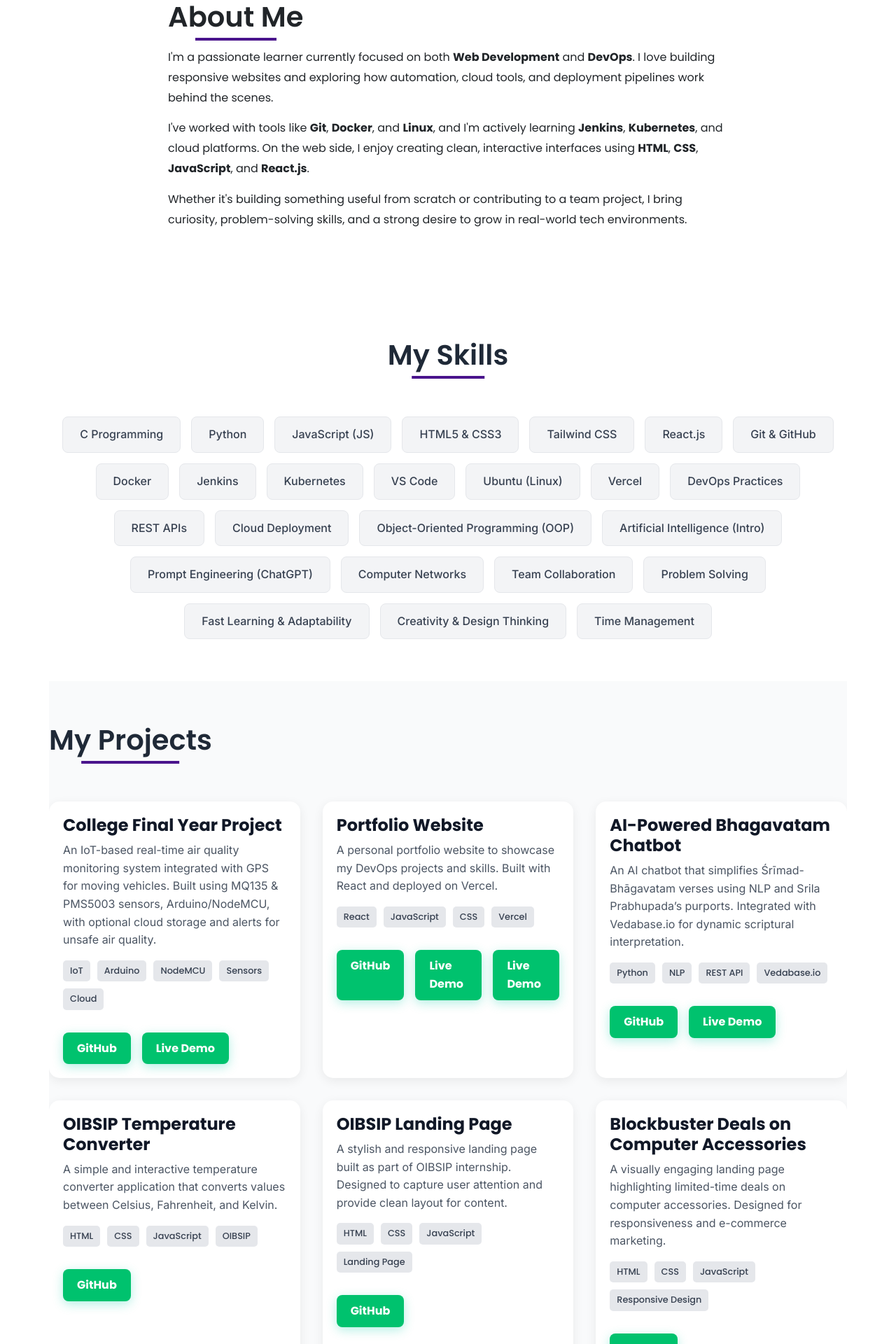
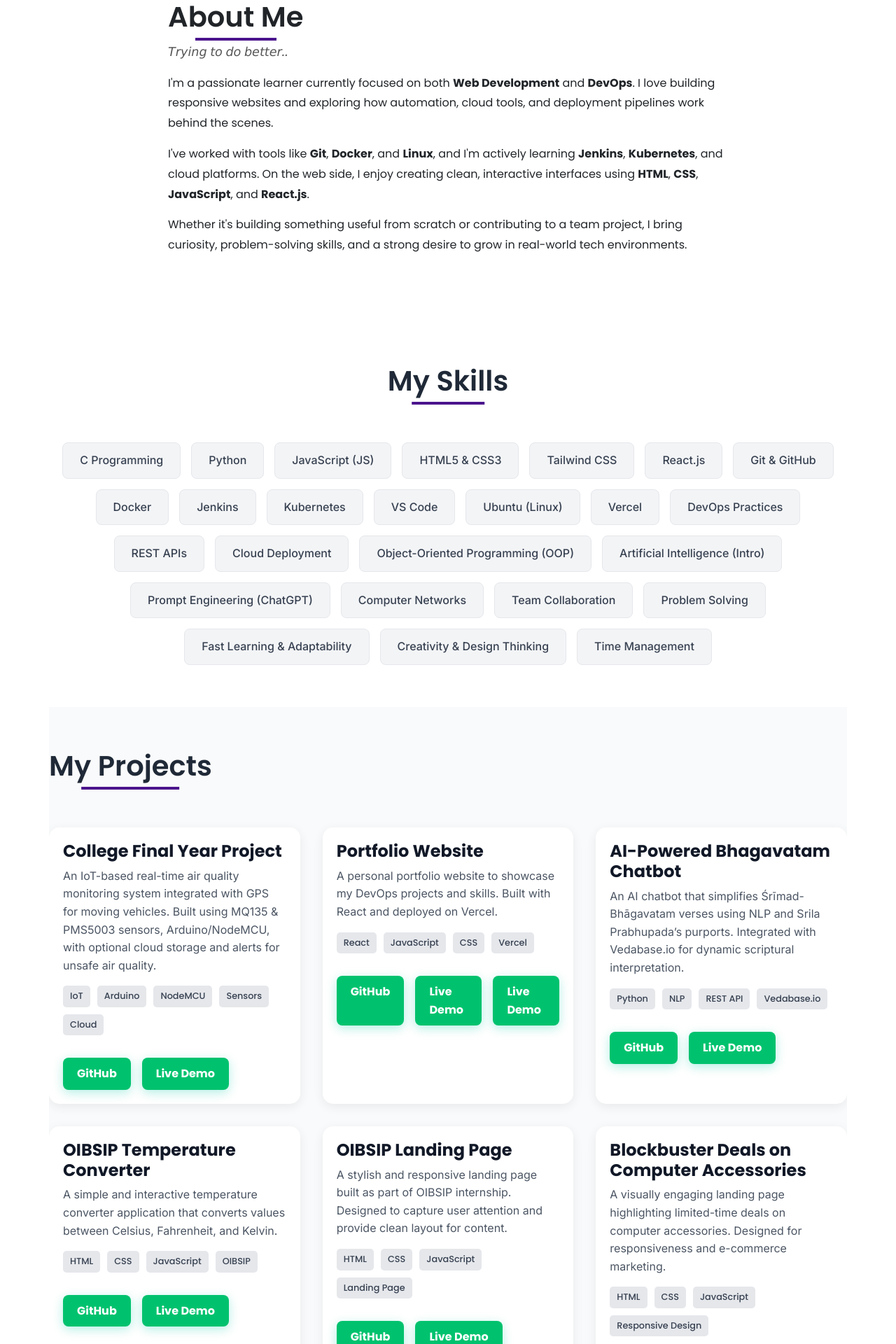
Before and after one commit to hritikmondal2003/Final_Work, a React (Vite) app: page / in a window 1280 px wide. Shown: the part 880-2800 px from the top of the page at 70% size. Built offline with nearby package versions, Linux system fonts and the light colour scheme.

Commit message:
Initial commit

```diff
--- a/src/components/About.css
+++ b/src/components/About.css
@@ -12,9 +12,20 @@
 
 .about-content .section-title {
   text-align: left;
-  margin-bottom: 20px;
+  margin-bottom: 10px;
 }
 
+.tagline {
+  font-family: 'Georgia', 'Cursive', serif;
+  font-size: 1.1rem;
+  font-style: italic;
+  color: #555;
+  margin-bottom: 25px;
+  text-align: left;
+  display: block;
+}
+
+/* Paragraph styling */
 .about-content p {
   margin-bottom: 15px;
   line-height: 1.8;
@@ -30,4 +41,8 @@
   .about-content .section-title {
     text-align: center;
   }
+
+  .tagline {
+    text-align: center;
+  }
 }
--- a/src/components/About.jsx
+++ b/src/components/About.jsx
@@ -6,6 +6,12 @@ const About = () => {
     <section id="about" className="about container section">
       <div className="about-content">
         <h2 className="section-title">About Me</h2>
+
+        {/* Tagline added below the title */}
+        <p className="tagline">
+          <em>𝘛𝘳𝘺𝘪𝘯𝘨 𝘵𝘰 𝘥𝘰 𝘣𝘦𝘵𝘵𝘦𝘳..</em>
+        </p>
+
         <p>
           I'm a passionate learner currently focused on both <strong>Web Development</strong> and <strong>DevOps</strong>. I love building responsive websites and exploring how automation, cloud tools, and deployment pipelines work behind the scenes.
         </p>
--- a/src/components/Footer.jsx
+++ b/src/components/Footer.jsx
@@ -1,10 +1,12 @@
 import React from 'react';
 import { Container, Row, Col } from 'react-bootstrap';
 import { FaGithub, FaLinkedin, FaWhatsapp } from 'react-icons/fa';
+import { SiLeetcode } from 'react-icons/si'; // 👈 LeetCode icon
 import '../styles/Custom.css';
 
 const Footer = () => {
-  const whatsappUrl = 'https://wa.me/7407116275?text=Hi%20Hritik%2C%20I%20saw%20your%20portfolio%20and%20wanted%20to%20connect.';
+  const whatsappUrl =
+    'https://wa.me/7407116275?text=Hi%20Hritik%2C%20I%20saw%20your%20portfolio%20and%20wanted%20to%20connect.';
 
   return (
     <footer className="footer-section">
@@ -34,6 +36,14 @@ const Footer = () => {
                 <FaGithub />
               </a>
               <a
+                href="https://leetcode.com/u/hritik_mondal/"
+                target="_blank"
+                rel="noopener noreferrer"
+                className="social-icon"
+              >
+                <SiLeetcode />
+              </a>
+              <a
                 href={whatsappUrl}
                 target="_blank"
                 rel="noopener noreferrer"
--- a/src/components/Projects.jsx
+++ b/src/components/Projects.jsx
@@ -37,7 +37,7 @@ const projectsData = [
       'A simple and interactive temperature converter application that converts values between Celsius, Fahrenheit, and Kelvin.',
     tags: ['HTML', 'CSS', 'JavaScript', 'OIBSIP'],
     githubLink: 'https://github.com/hritikmondal2003/OIBSIP-TEMPERATURE-CONVERTER',
-    liveDemo: '', // Add if deployed
+    liveDemo: 'https://oibsip-temperature-converter.vercel.app/',
   },
   {
     title: 'OIBSIP Landing Page',
@@ -45,7 +45,7 @@ const projectsData = [
       'A stylish and responsive landing page built as part of OIBSIP internship. Designed to capture user attention and provide clean layout for content.',
     tags: ['HTML', 'CSS', 'JavaScript', 'Landing Page'],
     githubLink: 'https://github.com/hritikmondal2003/OIBSIP-LANDING-Page',
-    liveDemo: '', // Add if deployed
+    liveDemo: 'https://oibsip-landing-page-beta.vercel.app/',
   },
   {
     title: 'Blockbuster Deals on Computer Accessories',
@@ -54,7 +54,7 @@ const projectsData = [
     tags: ['HTML', 'CSS', 'JavaScript', 'Responsive Design'],
     githubLink:
       'https://github.com/hritikmondal2003/Blockbuster-Deals-on-Computer-Accessories',
-    liveDemo: '', // Add if deployed
+    liveDemo: '',
   },
   {
     title: 'Happy New Year 2024 Web Greeting',
```
Also changed, not shown: 1 other file (tests, documents, lock files or other folders).
